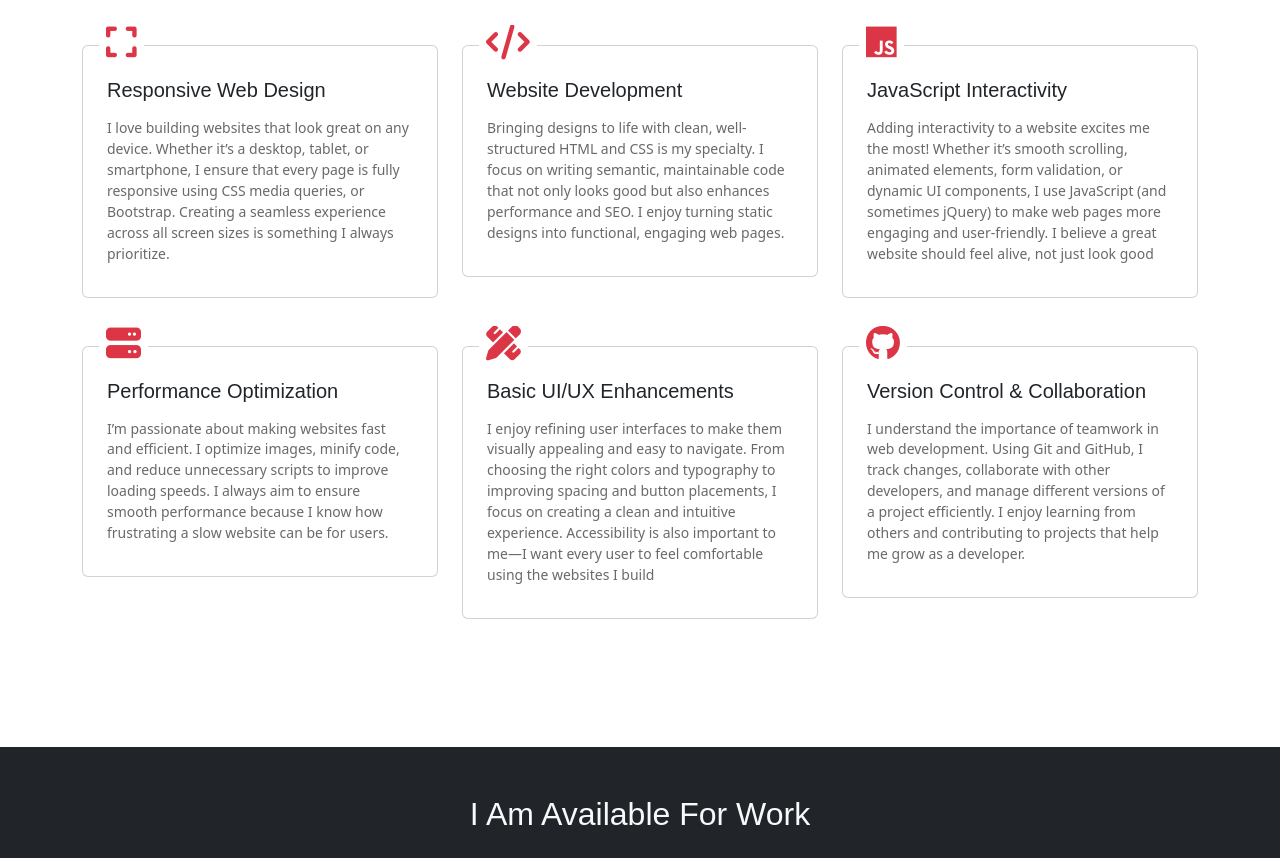
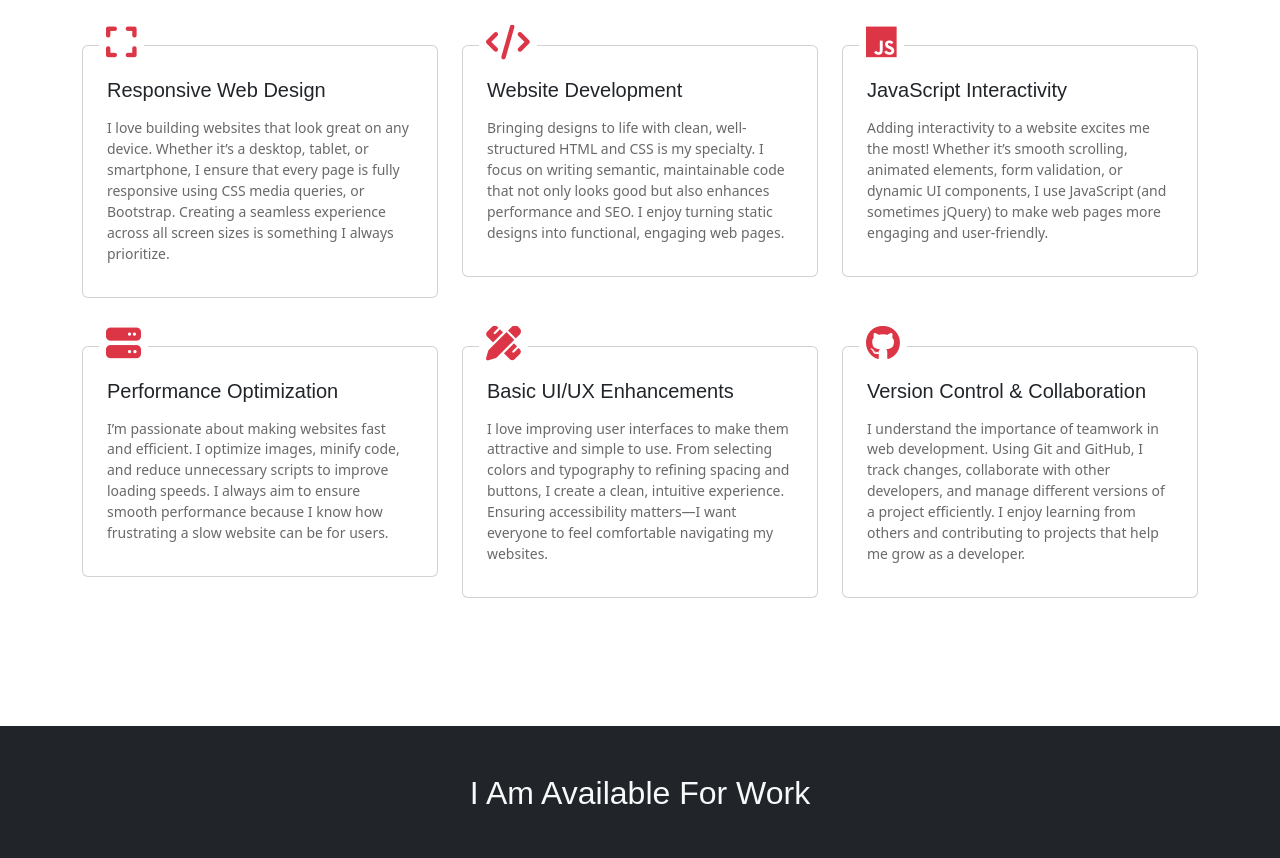
Before and after one commit to Kummirai/portfolio, a website: page public_html/index.html in a window 1280 px wide. Shown: the part 2558-3416 px from the top of the page. Drawn offline with nearby package versions, Linux system fonts and the light colour scheme; some packages are replaced by stand-ins of ours; a small style sheet from the web is missing.

Commit message:
Remove redundant content

```diff
--- a/public_html/index.html
+++ b/public_html/index.html
@@ -493,8 +493,7 @@
                   Adding interactivity to a website excites me the most! Whether
                   it’s smooth scrolling, animated elements, form validation, or
                   dynamic UI components, I use JavaScript (and sometimes jQuery)
-                  to make web pages more engaging and user-friendly. I believe a
-                  great website should feel alive, not just look good
+                  to make web pages more engaging and user-friendly.
                 </p>
               </div>
             </div>
@@ -534,12 +533,11 @@
                   Basic UI/UX Enhancements
                 </h5>
                 <p class="subtitle">
-                  I enjoy refining user interfaces to make them visually
-                  appealing and easy to navigate. From choosing the right colors
-                  and typography to improving spacing and button placements, I
-                  focus on creating a clean and intuitive experience.
-                  Accessibility is also important to me—I want every user to
-                  feel comfortable using the websites I build
+                  I love improving user interfaces to make them attractive and
+                  simple to use. From selecting colors and typography to
+                  refining spacing and buttons, I create a clean, intuitive
+                  experience. Ensuring accessibility matters—I want everyone to
+                  feel comfortable navigating my websites.
                 </p>
               </div>
             </div>
```
